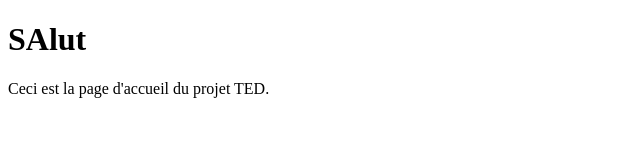
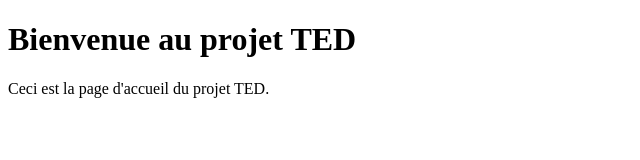
Before and after one commit to YamagaShiny-sudo/siteWebTED, a plain HTML site: page accueil.html in a window 1280 px wide. Shown: the whole page, without its empty margins (0-640 px from the left). Drawn offline with Linux system fonts and the light colour scheme.

Commit message:
Update accueil.html

```diff
--- a/accueil.html
+++ b/accueil.html
@@ -6,7 +6,7 @@
     <title>TED Project — Accueil</title>
 </head>
 <body>
-    <h1>SAlut</h1>
+    <h1>Bienvenue au projet TED</h1>
     <p>Ceci est la page d'accueil du projet TED.</p>
 </body>
 </html>
```
